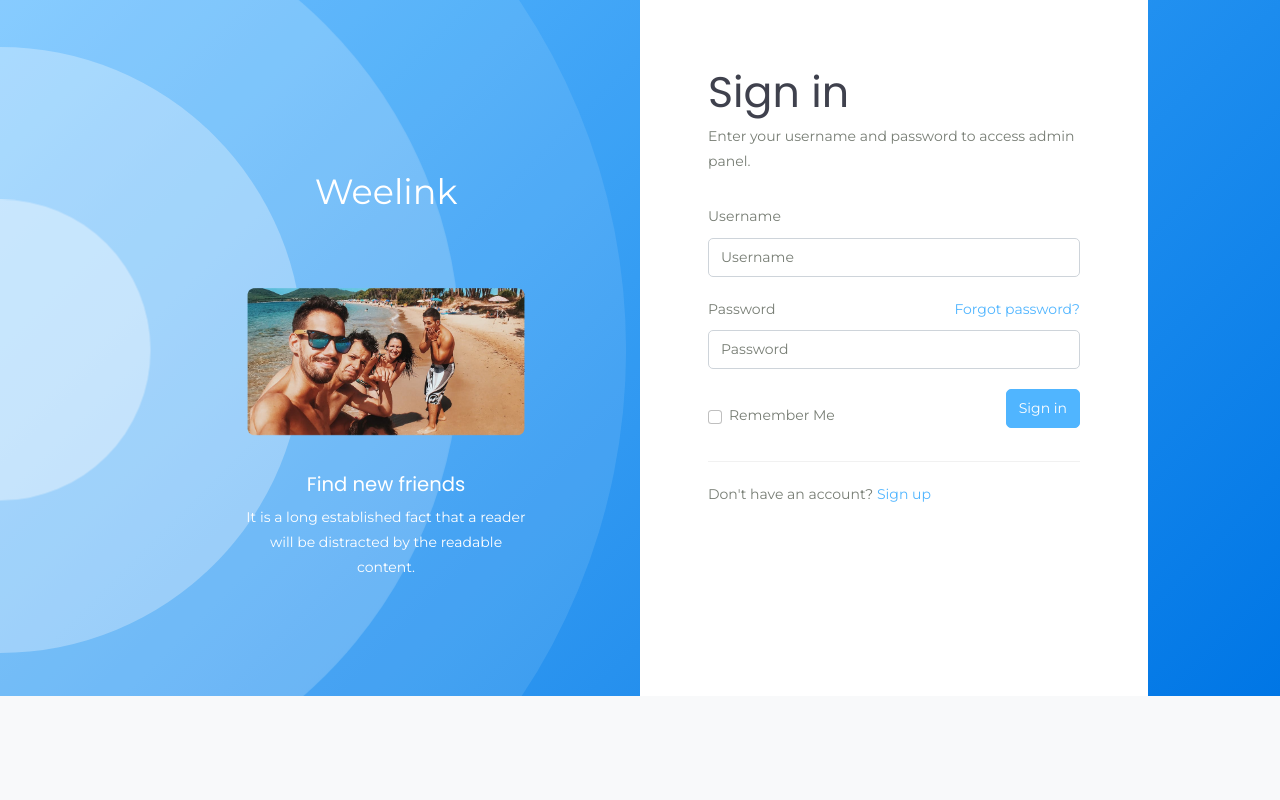
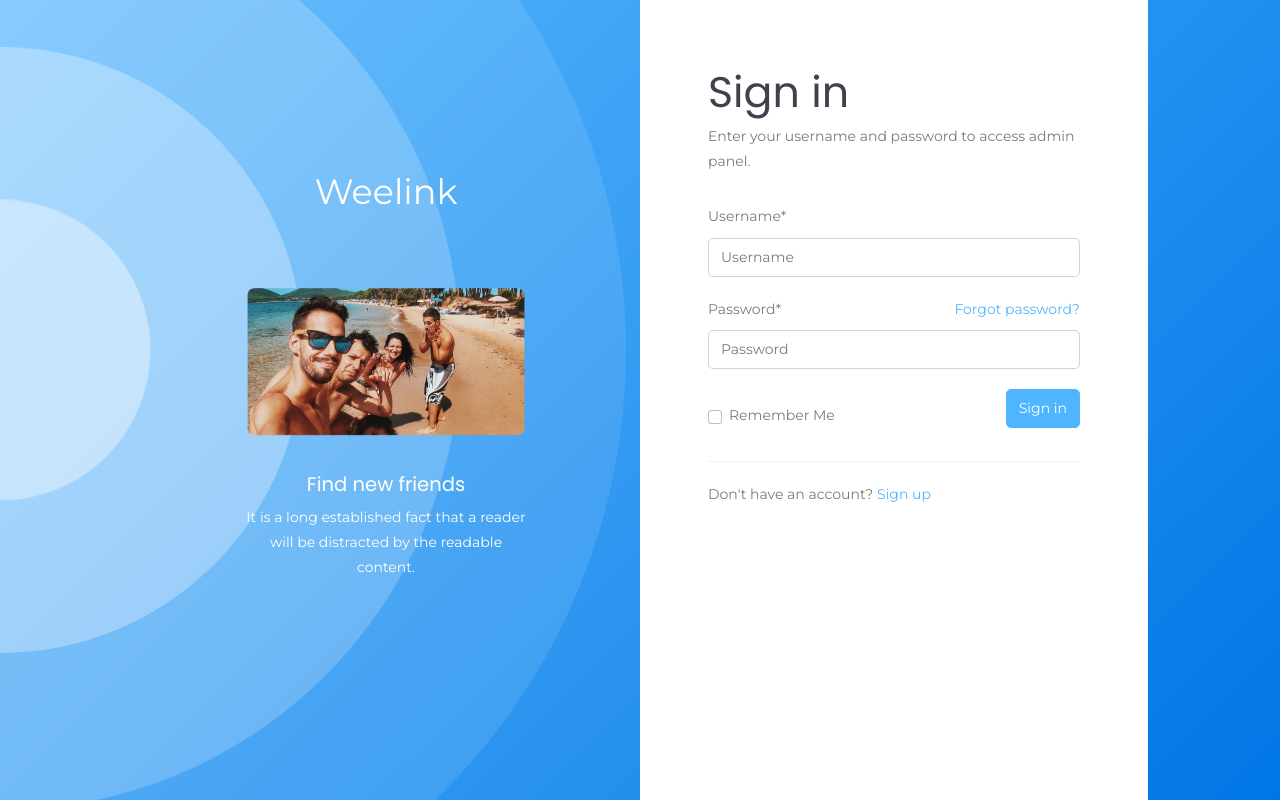
Before and after one commit to Sarthak7219/Weelink-Social-Media-Website, a React (Vite) app: page /login in a window 1280 px wide. Built offline with nearby package versions, Linux system fonts and the light colour scheme; no server answers.

Commit message:
sign in form changes

```diff
--- a/src/contexts/useAuth.jsx
+++ b/src/contexts/useAuth.jsx
@@ -15,8 +15,10 @@ export const AuthProvider = ({ children }) => {
 
   const check_auth = async () => {
     try {
-      await get_auth();
-      setAuth(true);
+      const data = await get_auth();
+      if (data.success) {
+        setAuth(true);
+      }
     } catch {
       setAuth(false);
     } finally {
--- a/src/layouts/AuthLayout.jsx
+++ b/src/layouts/AuthLayout.jsx
@@ -41,7 +41,10 @@ const AuthLayout = ({ children }) => {
                 </div>
               </div>
             </div>
-            <div className="col-md-6 bg-white pt-5 pt-5 pb-lg-0 pb-5">
+            <div
+              className="col-md-6 bg-white pt-5 pt-5 pb-lg-0 pb-5"
+              style={{ minHeight: "100vh" }}
+            >
               {children}
             </div>
           </div>
--- a/src/pages/LoginPage.jsx
+++ b/src/pages/LoginPage.jsx
@@ -8,6 +8,14 @@ const LoginPage = () => {
   const { auth_login } = useAuth();
 
   const handleLogin = () => {
+    if (!username.trim()) {
+      alert("Please enter your username");
+      return;
+    }
+    if (!password.trim()) {
+      alert("Please enter your password");
+      return;
+    }
     auth_login(username, password);
   };
 
@@ -19,7 +27,7 @@ const LoginPage = () => {
       <form className="mt-4">
         <div className="form-group">
           <label className="form-label" htmlFor="id_username">
-            Username
+            Username*
           </label>
           <input
             onChange={(e) => {
@@ -35,7 +43,7 @@ const LoginPage = () => {
         </div>
         <div className="form-group">
           <label className="form-label" htmlFor="id_password">
-            Password
+            Password*
           </label>
           <a href="#" className="float-end">
             Forgot password?
--- a/src/pages/SignUpPage.jsx
+++ b/src/pages/SignUpPage.jsx
@@ -13,16 +13,42 @@ const SignUpPage = () => {
   const navigate = useNavigate();
 
   const handleRegister = async () => {
+    if (!username.trim()) {
+      alert("Username cannot be empty");
+      return;
+    } else if (!password.trim()) {
+      alert("Please enter a password");
+      return;
+    } else if (!confirmPassword.trim()) {
+      alert("Please confirm your password");
+      return;
+    }
     if (password === confirmPassword) {
+      if (password.length < 5) {
+        alert("Password must have at least 5 characters");
+        return;
+      }
       try {
-        await register(username, email, firstName, lastName, password);
-        alert("Registration successful! Please login");
-        navigate("/login");
+        const data = await register(
+          username,
+          email,
+          firstName,
+          lastName,
+          password
+        );
+        if (data.error) {
+          alert(data.error);
+        } else {
+          alert("Registration successful! Please login");
+          navigate("/login");
+        }
       } catch {
         alert("Error registering user");
+        return;
       }
     } else {
       alert("Passwords do not match");
+      return;
     }
   };
 
@@ -33,7 +59,7 @@ const SignUpPage = () => {
       <form className="my-4">
         <div className="form-group">
           <label className="form-label" htmlFor="username">
-            Username
+            Username*
           </label>
           <input
             onChange={(e) => {
@@ -97,7 +123,7 @@ const SignUpPage = () => {
         </div>
         <div className="form-group">
           <label className="form-label" htmlFor="password1">
-            Password
+            Password*
           </label>
           <input
             onChange={(e) => {
@@ -113,7 +139,7 @@ const SignUpPage = () => {
         </div>
         <div className="form-group">
           <label className="form-label" htmlFor="password2">
-            Confirm Password
+            Confirm Password*
           </label>
           <input
             onChange={(e) => {
```
